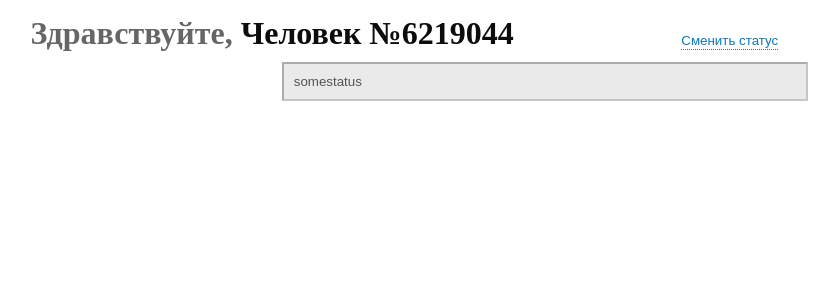
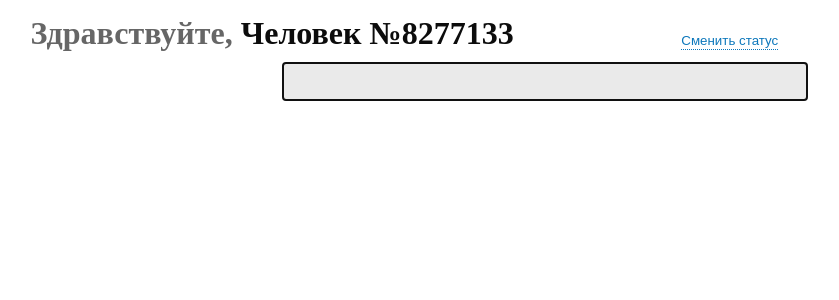
Before and after one commit to comeall09/au_test, a React (Create React App) app: page / in a window 1280 px wide. Shown: the top 300 px of the page, without its empty margins (107-946 px from the left). Built offline with nearby package versions, Linux system fonts and the light colour scheme.

Commit message:
added status handler

```diff
--- a/src/app/App.tsx
+++ b/src/app/App.tsx
@@ -5,7 +5,7 @@ export const App = () => {
   return (
     <div className={s.mainPage}>
       <div className={s.mainPageWrapper}>
-        <StatusBar status='somestatus'/>
+        <StatusBar />
       </div>
     </div>
   )
--- a/src/widgets/ui/StatusBar/StatusBar.tsx
+++ b/src/widgets/ui/StatusBar/StatusBar.tsx
@@ -1,27 +1,36 @@
-import { useRef, useState } from 'react'
-import { StatusHeader } from '../StatusHeader/StatusHeader'
-import s from '../styles/statusBar.module.scss'
+import { useEffect, useRef, useState } from 'react'
+import s from './styles/statusBar.module.scss'
+import { StatusHeader } from './StatusHeader/StatusHeader'
 
-type StatusProps = {
-  status: string
-}
+export const StatusBar = () => {
+  const [isActive, setIsActive] = useState(false)
 
-export const StatusBar = ({status }: StatusProps) => {
+  const toggleStatus = () => {
+    setIsActive(!isActive)
+  }
 
-  const [isDisabled, setIsDisabled] = useState(true)
+  const [status, setStatus] = useState('')
+  const statusHandler = (value: string) => {
+    setStatus(value)
+  }
+
   const inputEl = useRef<HTMLInputElement>(null)
-
-  const handleStatus = () => {
-    setIsDisabled(false)
+  useEffect(() => {
     inputEl.current?.focus()
-  }
+  }, [isActive])
 
   return (
     <div className={s.statusBar}>
       <StatusHeader />
       <div className={s.statusWrap}>
-        <button onClick={handleStatus} className={s.btn}>Сменить статус</button>
-        <input ref={inputEl} disabled={isDisabled} className={s.status} value={status} />
+        <button onClick={toggleStatus} className={s.btn}>Сменить статус</button>
+        <input
+          className={s.status}
+          value={status}
+          disabled={isActive}
+          ref={inputEl}
+          onChange={e => statusHandler(e.target.value)}
+        />
       </div>
     </div>
   )
--- /dev/null
+++ b/src/widgets/ui/StatusBar/StatusHeader/StatusHeader.tsx
@@ -0,0 +1,17 @@
+import { useEffect, useState } from 'react'
+import s from '../styles/statusBar.module.scss'
+
+export const StatusHeader = () => {
+	const [personNum, setPersonNum] = useState(Number)
+	useEffect(() => {
+		// random num in the range of 1000000-9999999
+		const num = Math.floor(Math.random() * (9999999 - 1000000)) + 1000000
+		setPersonNum(num)
+	}, [])
+
+	return (
+		<header className={s.statusHeader}>
+        <h1><span>Здравствуйте, </span>Человек №{personNum}</h1>
+    </header>
+	)
+}
--- a/src/widgets/ui/StatusHeader/StatusHeader.tsx
+++ /dev/null
@@ -1,13 +0,0 @@
-import s from '../styles/statusBar.module.scss'
-
-export const StatusHeader = () => {
-
-	// random num in the range of 1000000-9999999
-	const personNum = Math.floor(Math.random() * (9999999 - 1000000)) + 1000000
-
-	return (
-		<header className={s.statusHeader}>
-        <h1><span>Здравствуйте, </span>Человек №{personNum}</h1>
-    </header>
-	)
-}
```
Also changed, not shown: src/widgets/ui/StatusBar/styles/statusBar.module.scss (renamed from src/widgets/ui/styles/statusBar.module.scss).
